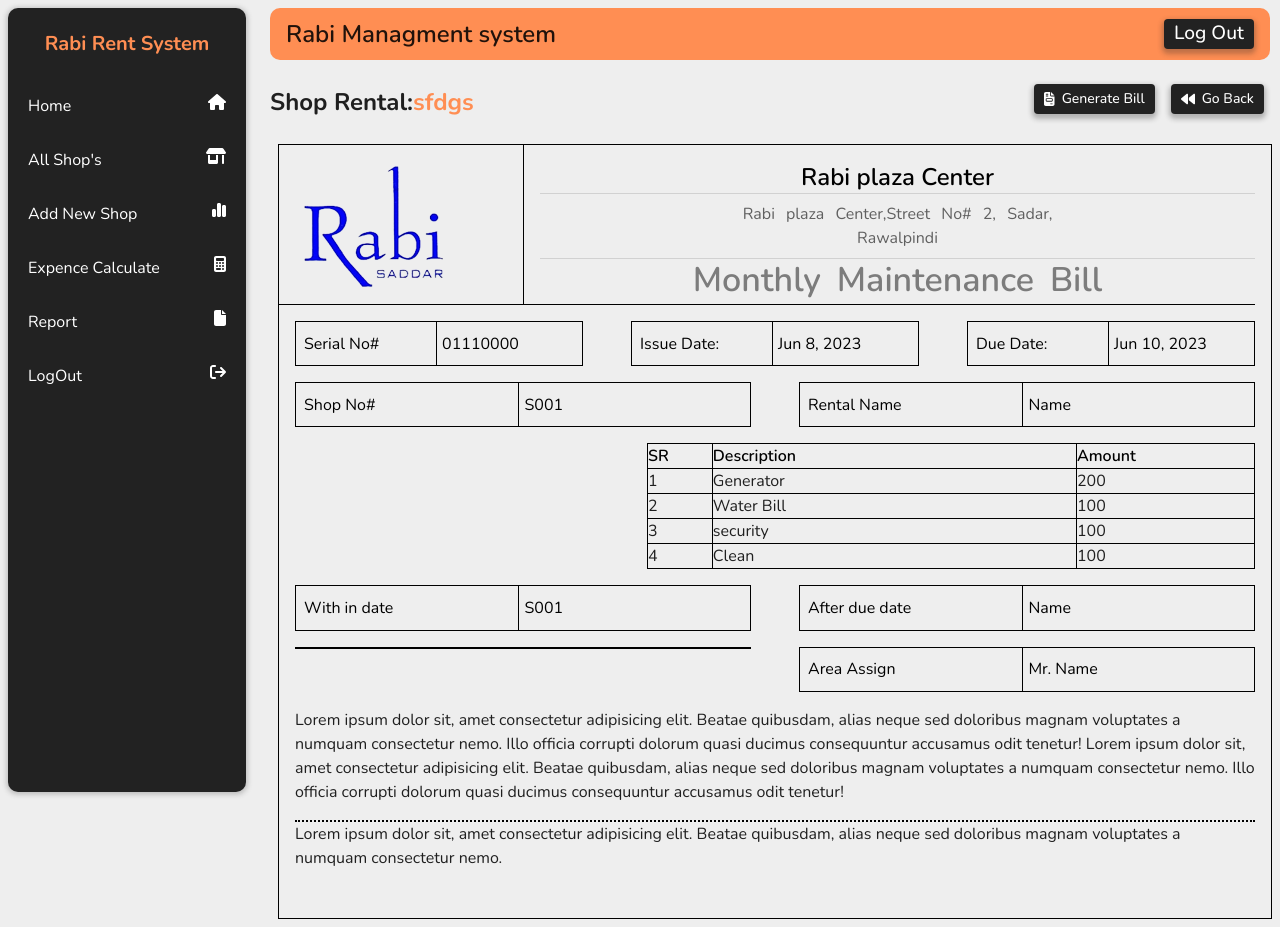
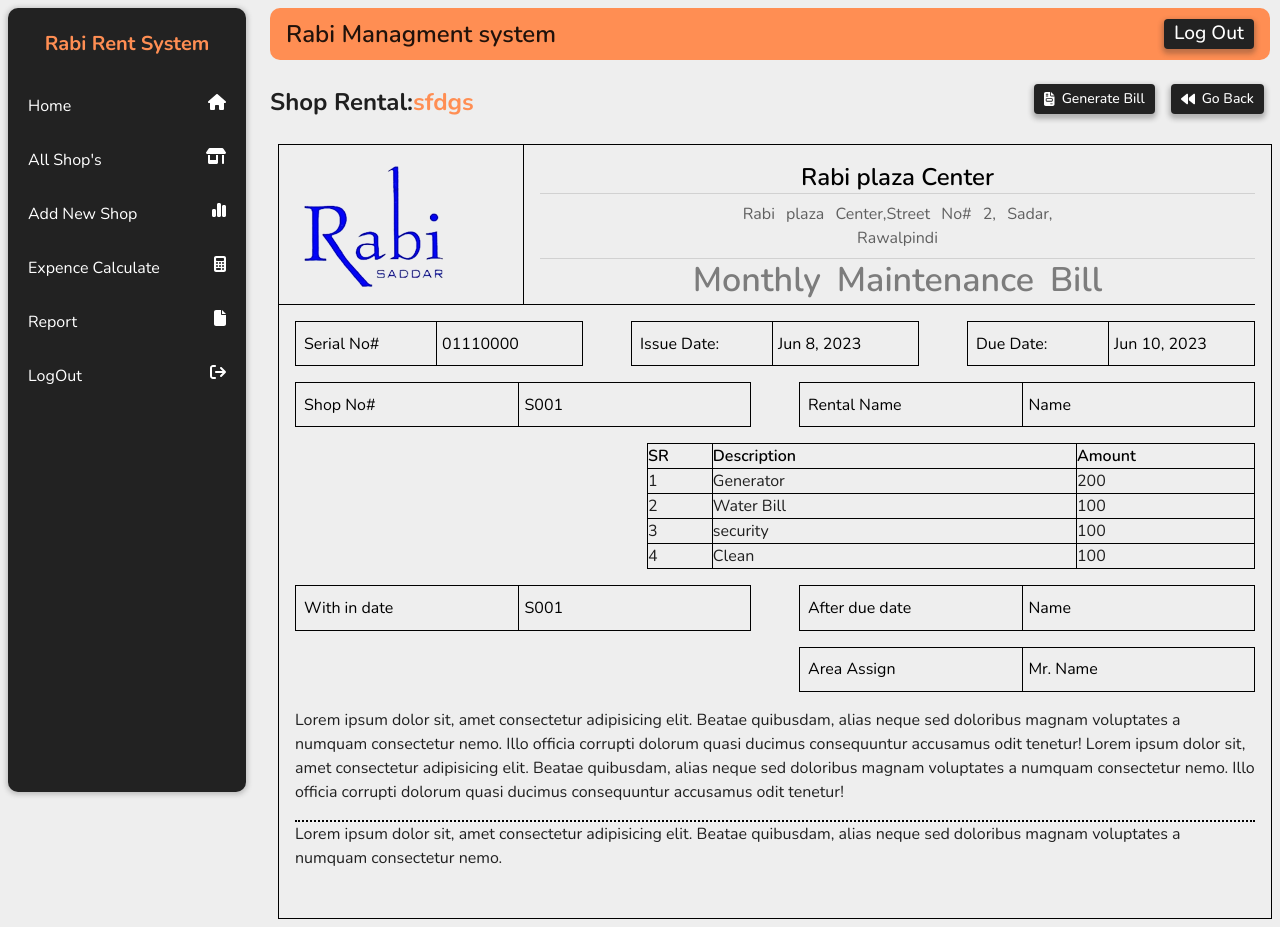
Before and after one commit to ProgrammingWithMudassar/Rabi_plaza_Managmenrt, a React (Vite) app: page /shop_Invoice/1 in a window 1280 px wide. Built offline with nearby package versions, Linux system fonts and the light colour scheme.

Commit message:
update code

```diff
--- a/src/Pages/Invoice/Invoice.jsx
+++ b/src/Pages/Invoice/Invoice.jsx
@@ -153,7 +153,7 @@ const Invoice = () => {
 
           <Box sx={{ my: 2, display: 'flex', gap: 6 }}>
             <Grid item xs={6} spacing={4} >
-              <Box sx={{ border: '1px solid black', display: 'flex', }}>
+              <Box sx={{  display: 'flex', }}>
               </Box>
             </Grid>
             <Grid item xs={6} spacing={4} >
```
